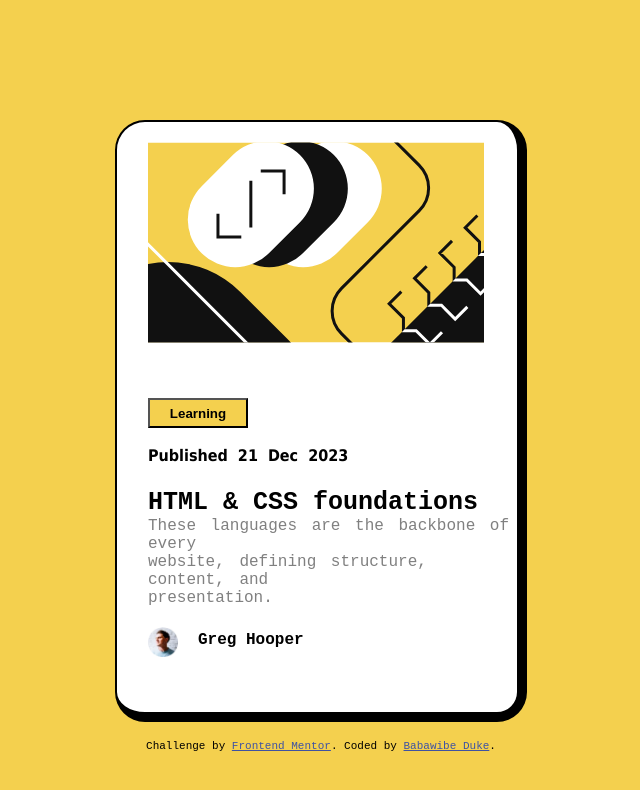
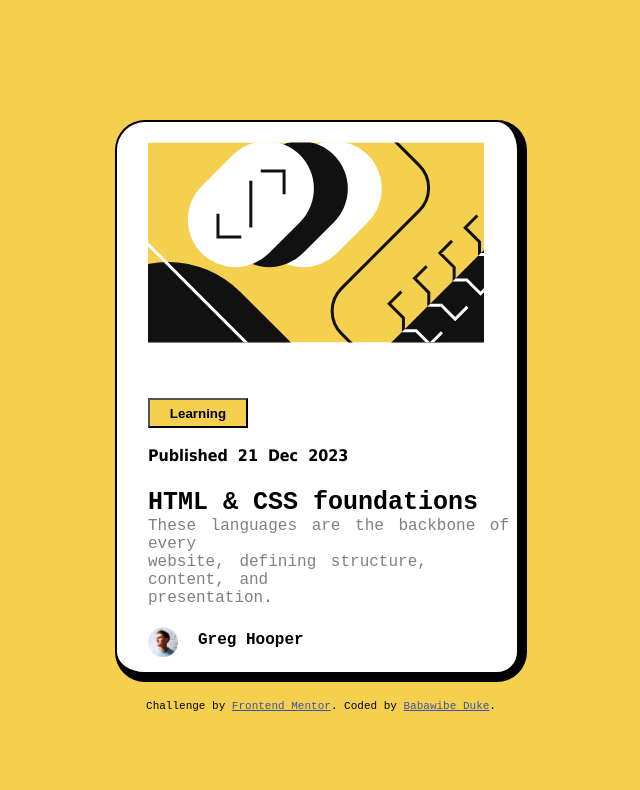
Before and after one commit to Babapara/BlogCard, a plain HTML site: page index.html in a window 1280 px wide. Shown: the whole page, without its empty margins (319-959 px from the left). Drawn offline with Linux system fonts and the light colour scheme.

Commit message:
Update index.css

```diff
--- a/index.css
+++ b/index.css
@@ -23,7 +23,7 @@ body{
 
     background-color: hsl(0, 0%, 100%);
     width:400px;
-    height:590px;
+    height:550px;
     border-radius:30px;
     border: 2px solid black;
     border-right: 10px solid black;
```
